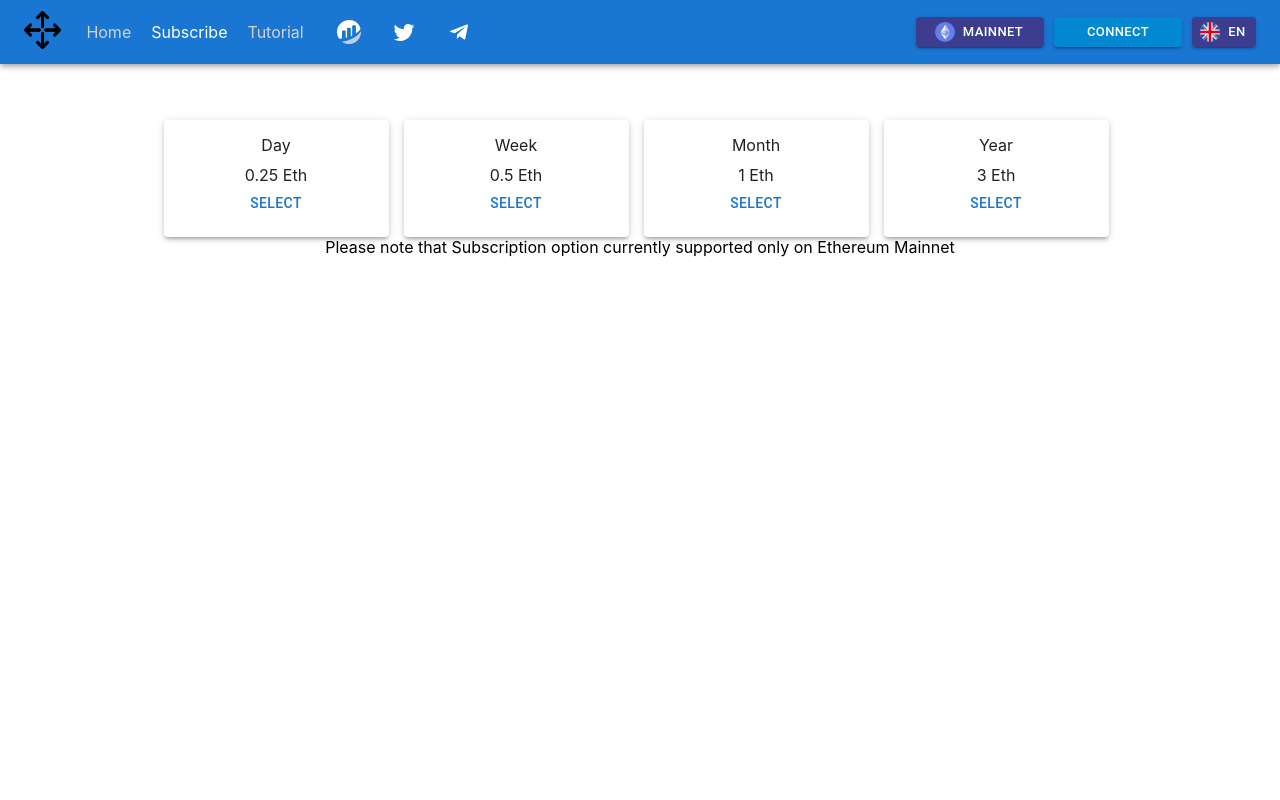
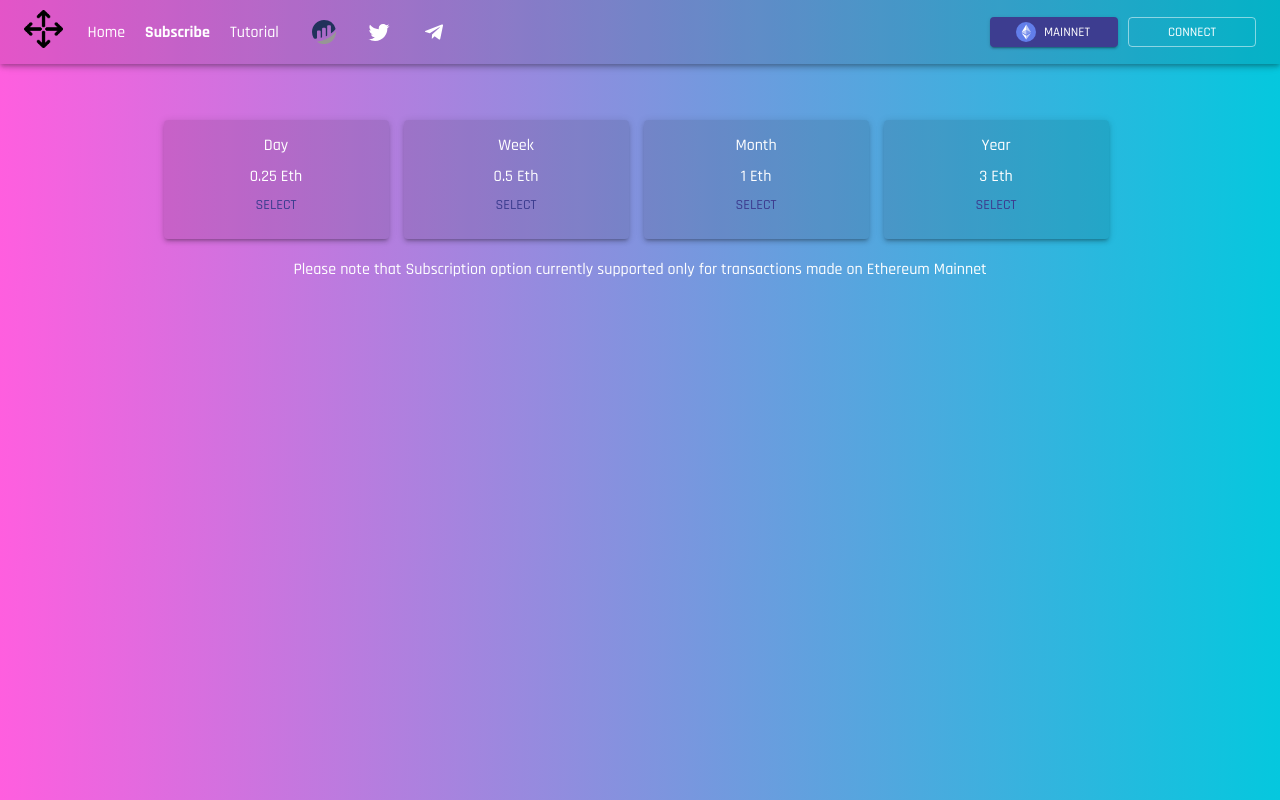
Before and after one commit to yalalex/nfteasydrop-nextjs, a Next.js app: page /subscribe in a window 1280 px wide. Built offline with nearby package versions, Linux system fonts and the light colour scheme.

Commit message:
created & applied theme

```diff
--- a/components/Dropdown.js
+++ b/components/Dropdown.js
@@ -31,6 +31,7 @@ const Dropdown = ({ array, current, select, btnWidth = 128 }) => {
       <div className='dropdown' ref={wrapperRef}>
         <Button
           className='button-dropdown'
+          color='primary'
           size='small'
           variant='contained'
           // endIcon={!visible ? <ArrowDropDownIcon /> : <ArrowDropUpIcon />}
--- a/components/Example.js
+++ b/components/Example.js
@@ -52,7 +52,7 @@ const Example = ({ closeModal, modalStatus }) => {
           </Paper>
           <div className='footnote'>
             *ERC-1155 single ID mode is best for the case when you want to send
-            NFT token with same ID and amount to all recipients
+            NFT tokens with same ID and amount to all recipients
           </div>
         </div>
       </DialogContent>
--- a/components/Navbar.js
+++ b/components/Navbar.js
@@ -44,20 +44,20 @@ const Navbar = () => {
   const {
     defaultAccount,
     chain,
-    lang,
+    // lang,
     // loading,
     connectWalletHandler,
     changeChain,
-    changeLang,
+    // changeLang,
   } = useContext(Context);
 
   const switchChain = (newChainId) => {
     changeChain(newChainId);
   };
 
-  const switchLang = (newLangId) => {
-    changeLang(newLangId);
-  };
+  // const switchLang = (newLangId) => {
+  //   changeLang(newLangId);
+  // };
 
   const connect = () => {
     if (defaultAccount) return;
@@ -132,7 +132,7 @@ const Navbar = () => {
 
   return (
     <>
-      <AppBar component='nav'>
+      <AppBar component='nav' style={{ background: 'rgba(0, 0, 0, 0.1)' }}>
         <Toolbar>
           <IconButton
             color='inherit'
@@ -158,7 +158,8 @@ const Navbar = () => {
                   <a
                     className='navbar-link'
                     style={{
-                      color: router.pathname === link.path ? '#fff' : '#d3d3d3',
+                      fontWeight:
+                        router.pathname === link.path ? 'bold' : 'normal',
                     }}
                   >
                     {link.title}
@@ -175,7 +176,11 @@ const Navbar = () => {
                   aria-label='visit etherscan'
                   style={{ height: 40, width: 40 }}
                 >
-                  <Image src='/etherscan.svg' width='100%' height='100%' />
+                  <Image
+                    src='/etherscan-light.svg'
+                    width='100%'
+                    height='100%'
+                  />
                 </IconButton>
               </a>
               <a
@@ -208,12 +213,13 @@ const Navbar = () => {
               className='nav-button'
               size='small'
               onClick={connect}
-              color='info'
-              variant='contained'
+              color='secondary'
+              variant='outlined'
               // disabled={loading}
             >
               {defaultAccount ? truncate(defaultAccount) : 'Connect'}
             </Button>
+            {/* {lang && (
               <div style={{ paddingLeft: 10 }}>
                 <Dropdown
                   array={langList}
@@ -222,6 +228,7 @@ const Navbar = () => {
                   btnWidth={64}
                 />
               </div>
+            )} */}
           </div>
         </Toolbar>
       </AppBar>
--- a/context/context.js
+++ b/context/context.js
@@ -189,7 +189,7 @@ export const Provider = ({ children }) => {
     dispatch({ type: ACTION_TYPES.SET_LANG, payload: newLang });
   };
 
-  const setError = (message, type = 'info') => {
+  const setError = (message, type = 'warning') => {
     dispatch({ type: ACTION_TYPES.SET_ERROR, payload: { message, type } });
     setTimeout(
       () => dispatch({ type: ACTION_TYPES.SET_ERROR, payload: null }),
--- a/pages/_app.js
+++ b/pages/_app.js
@@ -1,14 +1,20 @@
 import '../styles/globals.scss';
 import Layout from '../components/Layout';
+
 import { Provider } from '../context/context';
+
+import { ThemeProvider } from '@mui/material';
+import { theme } from '../utils/theme';
 
 const MyApp = ({ Component, pageProps }) => {
   return (
-    <Provider>
-      <Layout>
-        <Component {...pageProps} />
-      </Layout>
-    </Provider>
+    <ThemeProvider theme={theme}>
+      <Provider>
+        <Layout>
+          <Component {...pageProps} />
+        </Layout>
+      </Provider>
+    </ThemeProvider>
   );
 };
 
--- /dev/null
+++ b/pages/_document.js
@@ -0,0 +1,22 @@
+import Document, { Html, Head, Main, NextScript } from 'next/document';
+
+class MyDocument extends Document {
+  render() {
+    return (
+      <Html>
+        <Head>
+          <link
+            href='https://fonts.googleapis.com/css2?family=Kanit&family=Rajdhani:wght@500;700&family=Titillium+Web&display=swap'
+            rel='stylesheet'
+          />
+        </Head>
+        <body>
+          <Main />
+          <NextScript />
+        </body>
+      </Html>
+    );
+  }
+}
+
+export default MyDocument;
--- a/pages/subscribe.js
+++ b/pages/subscribe.js
@@ -76,9 +76,9 @@ const Subscribe = () => {
             </Grid>
           ))}
         </Grid>
-        <div style={{ textAlign: 'center' }}>
-          Please note that Subscription option currently supported only on
-          Ethereum Mainnet
+        <div style={{ marginTop: 20, color: '#fff', textAlign: 'center' }}>
+          Please note that Subscription option currently supported only for
+          transactions made on Ethereum Mainnet
         </div>
       </div>
     </Fade>
--- a/styles/globals.scss
+++ b/styles/globals.scss
@@ -1,8 +1,10 @@
 html,
 body {
   margin: 0;
-  font-family: -apple-system, BlinkMacSystemFont, Segoe UI, Roboto, Oxygen,
-    Ubuntu, Cantarell, Fira Sans, Droid Sans, Helvetica Neue, sans-serif;
+  font-family: Rajdhani, Titillium Web, Kanit, -apple-system, BlinkMacSystemFont,
+    Segoe UI, Roboto, Oxygen, Ubuntu, Cantarell, Fira Sans, Droid Sans,
+    Helvetica Neue, sans-serif;
+  background: linear-gradient(89deg, #ff5edf 0%, #04c8de 100%);
 }
 
 a,
@@ -28,13 +30,14 @@ a:active {
 //modal
 
 .dialog {
+  background: linear-gradient(89deg, #ff5edf 0%, #04c8de 100%);
   .title-container {
     display: flex;
     justify-content: space-between;
 
     .title {
       justify-content: flex-start;
-      font-size: 18px;
+      font-size: 20px;
       padding-top: 7px;
     }
 
@@ -42,7 +45,7 @@ a:active {
       justify-content: flex-end;
 
       .close-button {
-        color: grey;
+        color: #fff;
         right: -10px;
       }
     }
@@ -72,9 +75,13 @@ a:active {
 .switcher {
   padding-top: 120px;
   text-align: center;
+  .option {
+    color: #fff;
+  }
 }
 
 .form-container {
+  // background: rgba(0, 0, 0, 0.1);
   max-width: 760px;
   text-align: center;
   margin: auto;
@@ -98,7 +105,7 @@ a:active {
     }
 
     .text {
-      color: #1976d2;
+      color: #fff;
       font-size: 12px;
     }
 
@@ -127,7 +134,7 @@ a:active {
       // width: 20%;
       // padding: 5px;
       margin-top: -2px;
-      color: #1976d2;
+      // color: #1976d2;
       display: flex;
       align-items: center;
       justify-content: center;
@@ -139,6 +146,8 @@ a:active {
 //navbar
 
 .drawer {
+  height: 100%;
+  background: linear-gradient(89deg, #ff5edf 0%, #04c8de 100%);
   text-align: center;
   .link-container {
     text-align: center;
@@ -162,10 +171,10 @@ a:active {
   .navbar-link {
     padding: 10px;
     text-decoration: none;
-    color: #d3d3d3;
+    color: #fff;
 
     &:hover {
-      color: #fff;
+      font-weight: bolder;
     }
   }
 
@@ -186,15 +195,17 @@ a:active {
   }
 
   .dropdown {
+    color: #fff;
     position: relative;
     display: inline-block;
 
-    .button-dropdown {
-      background-color: #3d3d90;
-      &:hover {
-        background-color: #191970;
-      }
-    }
+    // .button-dropdown {
+    //   color: #fff;
+    //   background-color: #3d3d90;
+    //   &:hover {
+    //     background-color: #191970;
+    //   }
+    // }
 
     .dropdown-content {
       visibility: hidden;
--- /dev/null
+++ b/utils/theme.js
@@ -0,0 +1,39 @@
+import { createTheme } from '@mui/material/styles';
+
+export const theme = createTheme({
+  typography: {
+    fontFamily: [
+      'Rajdhani',
+      '"Titillium Web"',
+      'Kanit',
+      '-apple-system',
+      'BlinkMacSystemFont',
+      '"Segoe UI"',
+      'Roboto',
+      '"Helvetica Neue"',
+      'Arial',
+      'sans-serif',
+      '"Apple Color Emoji"',
+      '"Segoe UI Emoji"',
+      '"Segoe UI Symbol"',
+    ].join(','),
+  },
+  palette: {
+    primary: {
+      main: '#3d3d90',
+    },
+    secondary: {
+      main: '#fff',
+    },
+    warning: {
+      main: '#3d3d90',
+    },
+    background: {
+      paper: 'rgba(0, 0, 0, 0.1)',
+    },
+    text: {
+      primary: '#fff',
+      secondary: '#fff',
+    },
+  },
+});
--- a/utils/truncate.js
+++ b/utils/truncate.js
@@ -1,7 +1,7 @@
 export const truncate = (input) => {
   if (input.length > 15)
-    return `${input.substring(0, 4)}...${input.substring(
-      input.length - 4,
+    return `${input.substring(0, 5)}...${input.substring(
+      input.length - 5,
       input.length
     )}`;
   else return input;
```
Also changed, not shown: components/Form.js (+4 -3 lines), pages/index.js (+6 -2 lines). Lines whose indentation alone changed are shown as unchanged.
